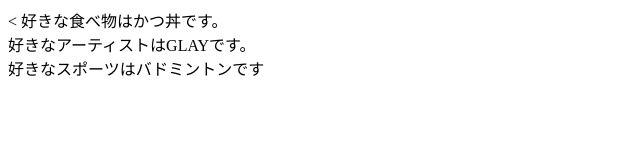
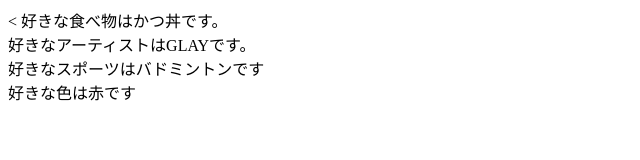
Before and after one commit to IwaiTaisei/command-test, a plain HTML site: page index.html in a window 1280 px wide. Shown: the whole page, without its empty margins (0-640 px from the left). Drawn offline with Linux system fonts and the light colour scheme.

Commit message:
好きな色を追加

```diff
--- a/index.html
+++ b/index.html
@@ -8,5 +8,6 @@
     好きな食べ物はかつ丼です。<br>
     好きなアーティストはGLAYです。<br>
     好きなスポーツはバドミントンです<br>
+    好きな色は赤です<br>
 </body>
 </html>
```
